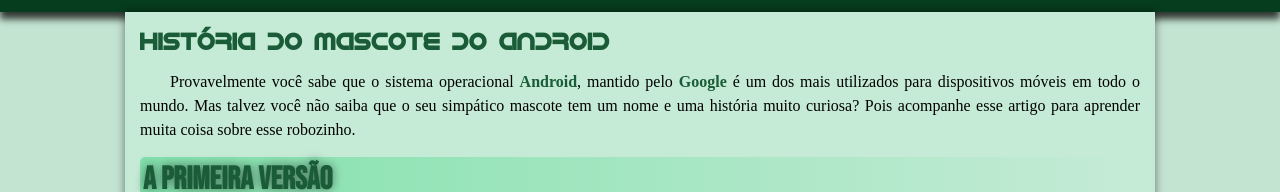
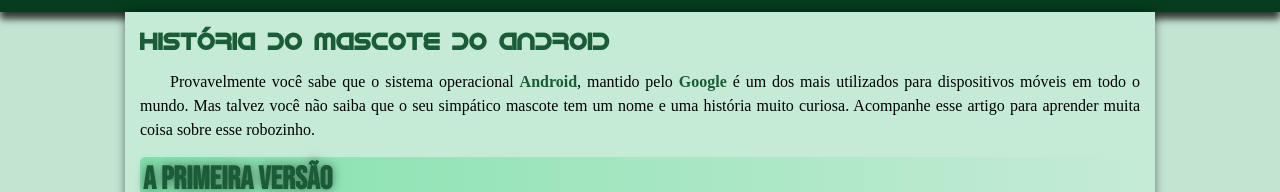
Before and after one commit to Karlarafa/projeto-android, a plain HTML site: page index.html in a window 1280 px wide. Shown: the part 216-408 px from the top of the page. Drawn offline with Linux system fonts and the light colour scheme.

Commit message:
Correção no texto.

```diff
--- a/index.html
+++ b/index.html
@@ -22,7 +22,7 @@
         <article><!-- Artigo principal -->
             <h1>História do Mascote do Android</h1>
 
-            <p>Provavelmente você sabe que o sistema operacional <strong>Android</strong>, mantido pelo <strong>Google</strong> é um dos mais utilizados para dispositivos móveis em todo o mundo. Mas talvez você não saiba que o seu simpático mascote tem um nome e uma história muito curiosa? Pois acompanhe esse artigo para aprender muita coisa sobre esse robozinho.</p>
+            <p>Provavelmente você sabe que o sistema operacional <strong>Android</strong>, mantido pelo <strong>Google</strong> é um dos mais utilizados para dispositivos móveis em todo o mundo. Mas talvez você não saiba que o seu simpático mascote tem um nome e uma história muito curiosa. Acompanhe esse artigo para aprender muita coisa sobre esse robozinho.</p>
 
             <h2>A primeira versão</h2>
 
```
